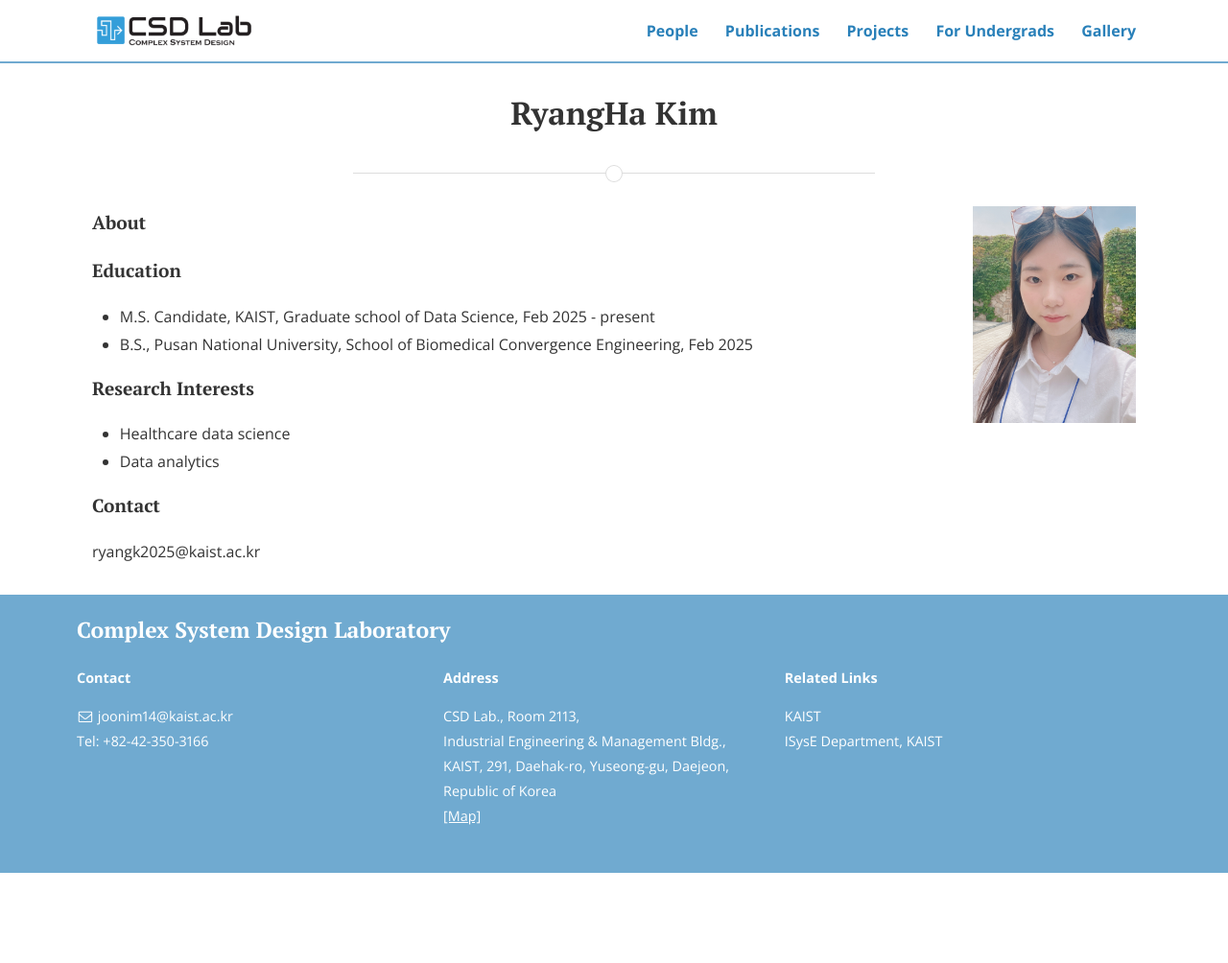
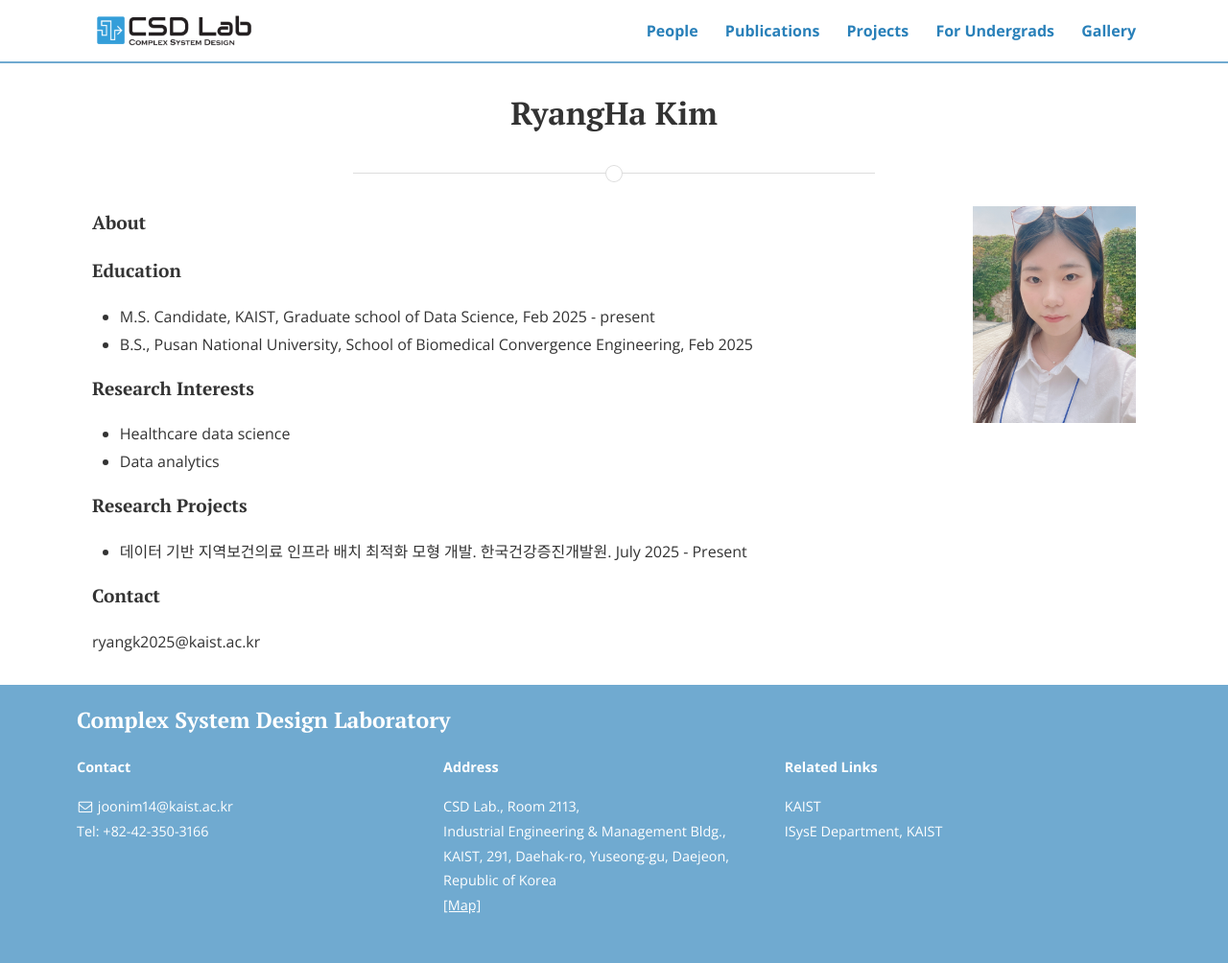
Before and after one commit to CSDlab-KAIST/csdlab-kaist.github.io, a Jekyll site: the page built from people/ryangha.html, in a window 1280 px wide. Shown: the whole page at 96% size. Built offline with Jekyll 4.4.1, drawn with Linux system fonts in a browser that asks for light colours; nearby versions of some CDN libraries; before the commit the page ends 910 px from its top, so only the background shows below that.

Commit message:
Update ryangha.html

```diff
--- a/people/ryangha.html
+++ b/people/ryangha.html
@@ -26,10 +26,10 @@ title: RyangHa Kim
   <li>Data analytics</li>
 </ul>
 
-<!-- <h4>Research Projects</h4>
+<h4>Research Projects</h4>
 <ul>
-</ul> -->
-
+  <li>데이터 기반 지역보건의료 인프라 배치 최적화 모형 개발. 한국건강증진개발원. July 2025 - Present</li>
+</ul>
 
 <h4>Contact</h4>
 <p>ryangk2025@kaist.ac.kr</p>
```
